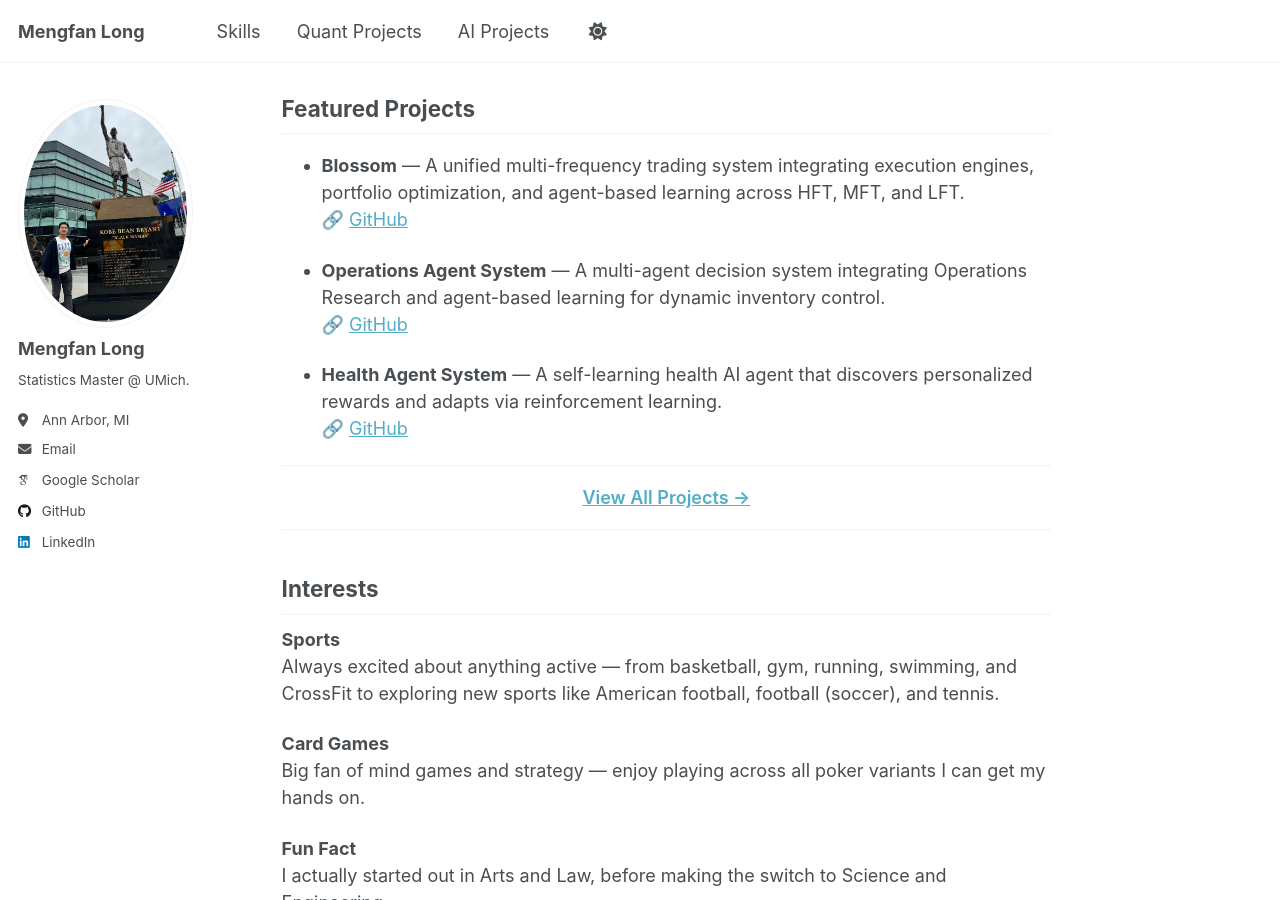
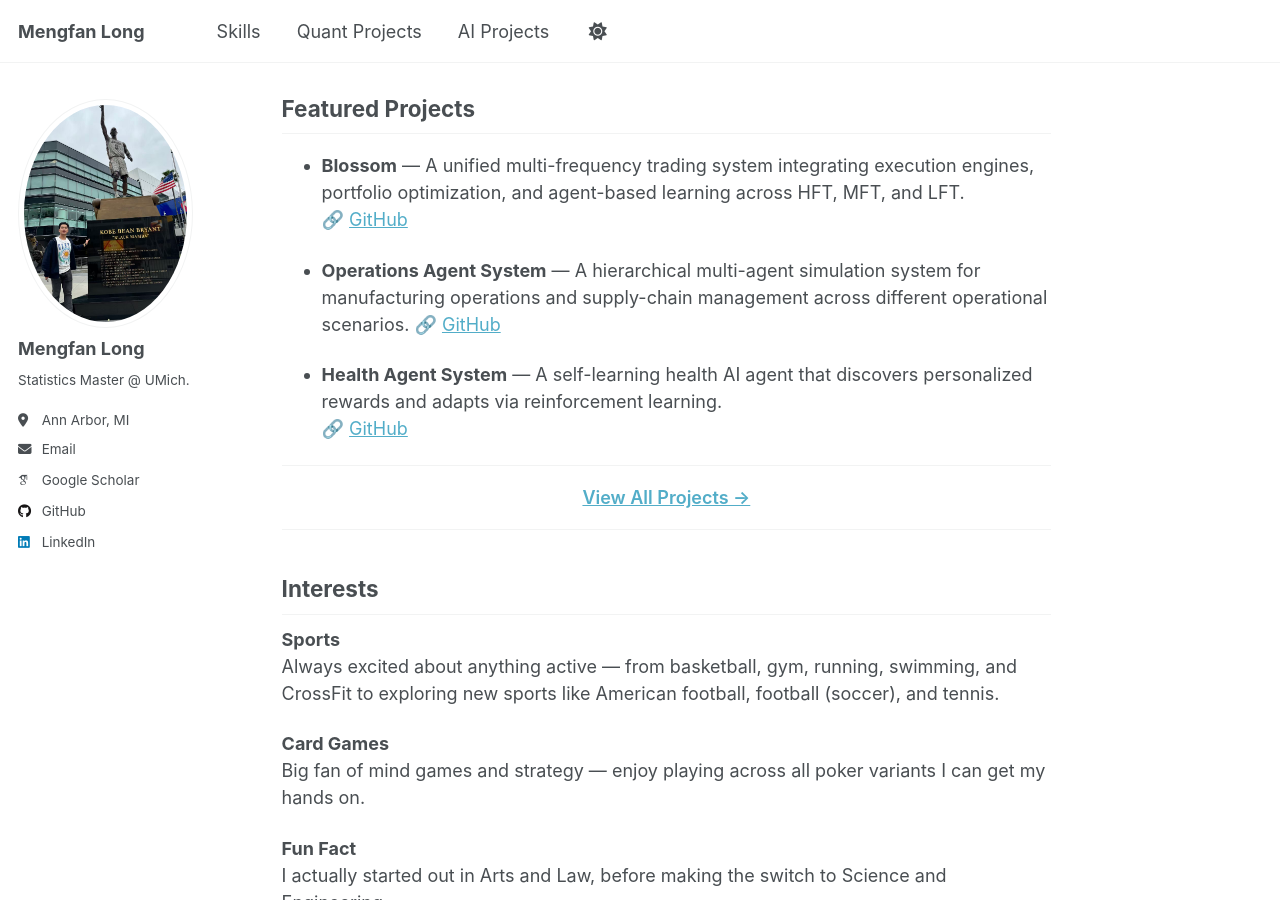
Before and after one commit to kevinlmf/kevinlmf.github.io, a Jekyll site: the page built from index.md, in a window 1280 px wide and 900 px high, scrolled down 1021 px. Built offline with Jekyll 4.4.1, drawn with Linux system fonts in a browser that asks for light colours; some web fonts are replaced; a script that is not in the unit is left out.

Commit message:
Update description of Operations Agent System

```diff
--- a/index.md
+++ b/index.md
@@ -53,7 +53,7 @@ High-Dimensional Statistical Learning · Reinforcement Learning · Multi-Agent S
 - **Blossom** — A unified multi-frequency trading system integrating execution engines, portfolio optimization, and agent-based learning across HFT, MFT, and LFT.
 🔗 <a href="https://github.com/kevinlmf/Blossom" target="_blank">GitHub</a>
 
-- **Operations Agent System** — A multi-agent decision system integrating Operations Research and agent-based learning  for dynamic inventory control.
+- **Operations Agent System** — A hierarchical multi-agent simulation system for manufacturing operations and supply-chain management across different operational scenarios.
 🔗 <a href="https://github.com/kevinlmf/Operations_Agent_System" target="_blank">GitHub</a>
 
 
```
